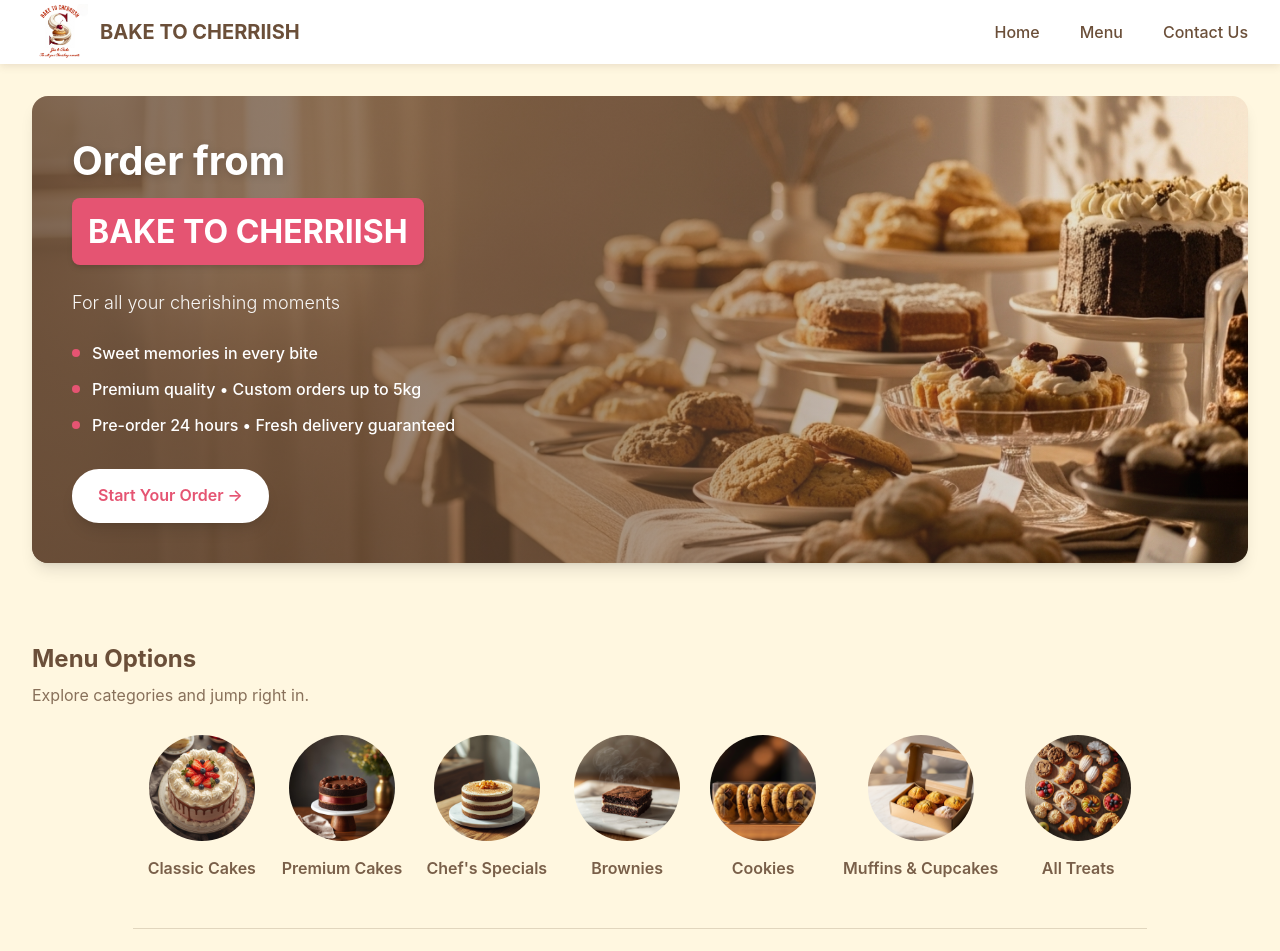
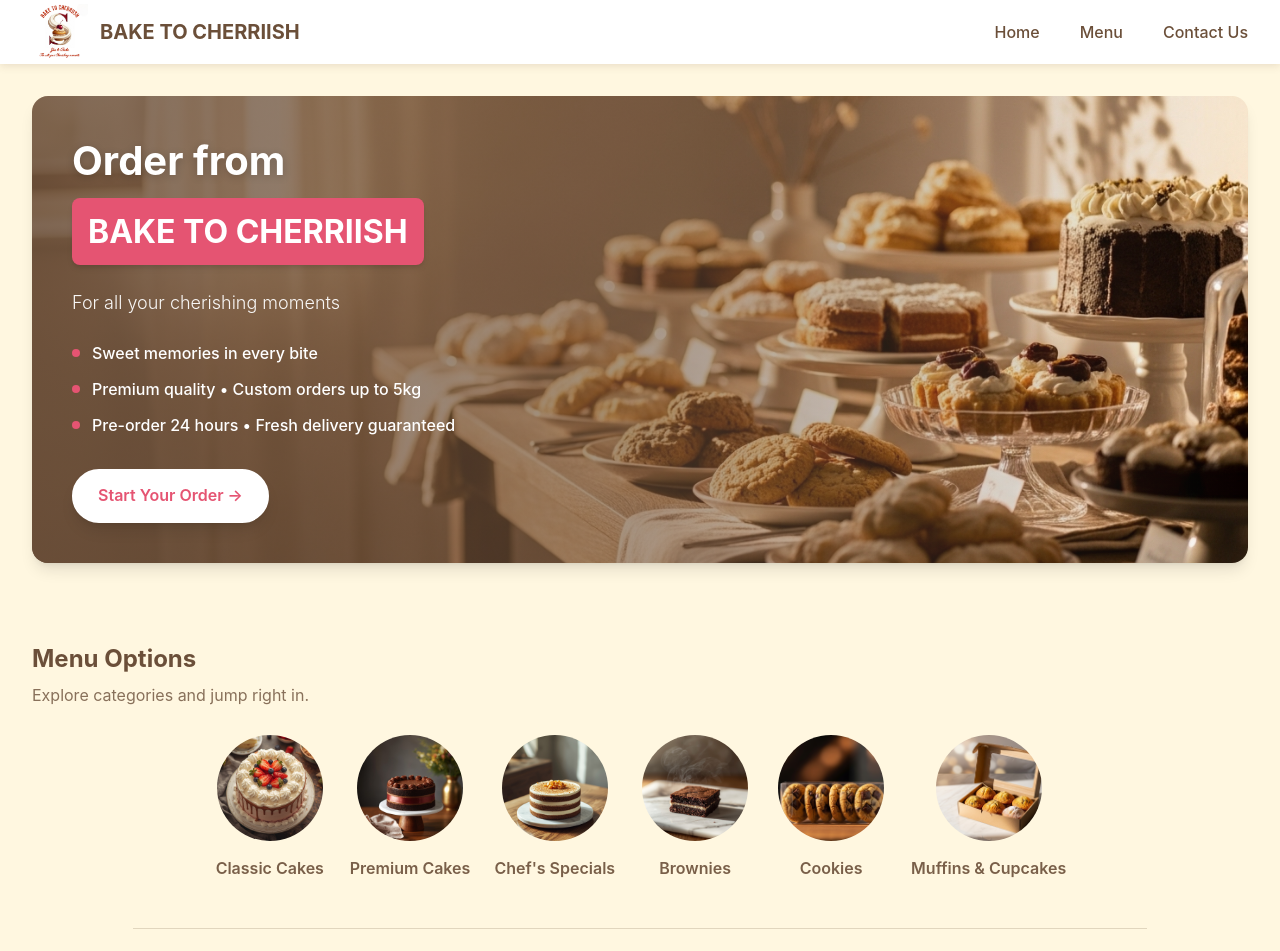
Before and after one commit to Abhi-0930/bake-to-cherriish, a React (Vite) app: page / in a window 1280 px wide. Shown: the top 951 px of the page. Built offline with nearby package versions, Linux system fonts and the light colour scheme.

Commit message:
first commit

```diff
--- a/src/App.jsx
+++ b/src/App.jsx
@@ -5,7 +5,6 @@ import Header from './pages/Header';
 import Hero from './pages/Hero';
 import CategoryMenu from './pages/CategoryMenu';
 import MenuSection from './pages/MenuSection';
-import TreatsSection from './pages/TreatSection';
 import IndividualTreatSection from './pages/IndividualTreatSection';
 import NoResults from './pages/NoResults';
 import FilterPanel from './pages/FilterModal';
@@ -13,7 +12,7 @@ import Footer from './pages/Footer';
 import AnimatedSearchInput from './components/AnimatedSearchInput';
 
 const App = () => {
-  const [selectedCategory, setSelectedCategory] = useState(null); // 'menu' | 'premium' | 'chef-specials' | 'treats' | null
+  const [selectedCategory, setSelectedCategory] = useState(null); // 'menu' | 'premium' | 'chef-specials' | 'brownies' | 'cookies' | 'muffins' | null
   const [searchQuery, setSearchQuery] = useState('');
   const [isFilterModalOpen, setIsFilterModalOpen] = useState(false);
   const [filters, setFilters] = useState({
@@ -101,10 +100,9 @@ const App = () => {
   const browniesFiltered = menuData.brownies.filter(matches);
   const cookiesFiltered = menuData.cookies.filter(matches);
   const muffinsFiltered = menuData.muffins.filter(matches);
-  const hasTreatsResults = browniesFiltered.length > 0 || cookiesFiltered.length > 0 || muffinsFiltered.length > 0;
 
   // Check if there are any results at all
-  const hasAnyResults = classicFiltered.length > 0 || premiumFiltered.length > 0 || chefFiltered.length > 0 || hasTreatsResults;
+  const hasAnyResults = classicFiltered.length > 0 || premiumFiltered.length > 0 || chefFiltered.length > 0 || browniesFiltered.length > 0 || cookiesFiltered.length > 0 || muffinsFiltered.length > 0;
 
   // Check if filters are applied (not default values)
   const hasActiveFilters = filters.priceRange !== 'all' || filters.variety !== 'all' || filters.itemType !== 'all';
@@ -235,12 +233,6 @@ const App = () => {
         </div>
       )}
 
-      {(!selectedCategory || selectedCategory === 'treats') && hasTreatsResults && <TreatsSection searchQuery={searchQuery} />}
-      {(!selectedCategory || selectedCategory === 'treats') && hasTreatsResults && (
-        <div className="max-w-7xl mx-auto px-4 sm:px-6 lg:px-8">
-          <div className="border-t mx-auto w-3/4" style={{ borderColor: 'rgba(107,79,57,0.2)' }} />
-        </div>
-      )}
 
       {/* Show No Results when search returns nothing */}
       {shouldShowNoResults && <NoResults searchQuery={searchQuery} hasActiveFilters={hasActiveFilters} filters={filters} />}
--- a/src/pages/CategoryMenu.jsx
+++ b/src/pages/CategoryMenu.jsx
@@ -8,7 +8,6 @@ import chefSpecialityImg from '../assets/menu-items/chef-speciality.jpg';
 import brownieImg from '../assets/menu-items/brownie.jpg';
 import cookieImg from '../assets/menu-items/cookie.jpg';
 import muffinsImg from '../assets/menu-items/muffins.jpg';
-import treatsImg from '../assets/menu-items/treats.jpg';
 // Create image mapping for menu categories
 const categoryImages = {
   'Classic Cakes': classicCakeImg,
@@ -16,8 +15,7 @@ const categoryImages = {
   "Chef's Specials": chefSpecialityImg,
   'Brownies': brownieImg,
   'Cookies': cookieImg,
-  'Muffins & Cupcakes': muffinsImg,
-  'All Treats': treatsImg
+  'Muffins & Cupcakes': muffinsImg
 };
 
 const categories = [
@@ -26,8 +24,7 @@ const categories = [
   { label: "Chef's Specials", href: '#chef-specials' },
   { label: 'Brownies', href: '#brownies' },
   { label: 'Cookies', href: '#cookies' },
-  { label: 'Muffins & Cupcakes', href: '#muffins' },
-  { label: 'All Treats', href: '#treats' }
+  { label: 'Muffins & Cupcakes', href: '#muffins' }
 ];
 
 const CategoryMenu = ({ selectedCategory, onSelect }) => {
```
